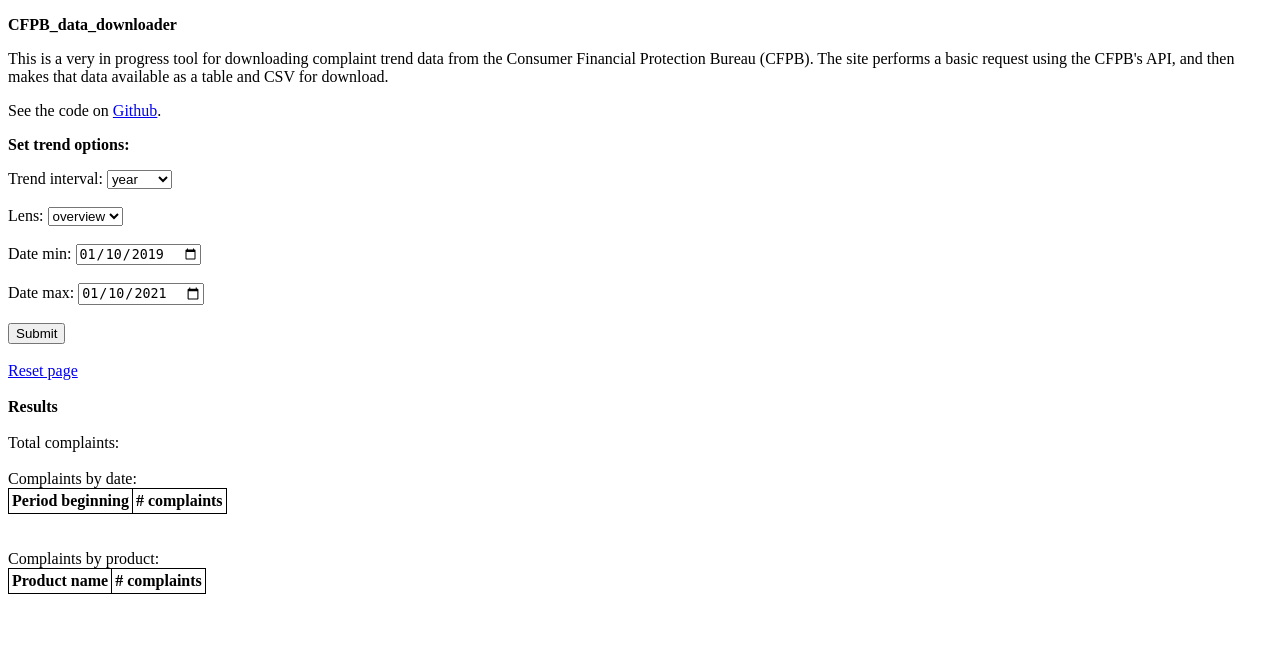
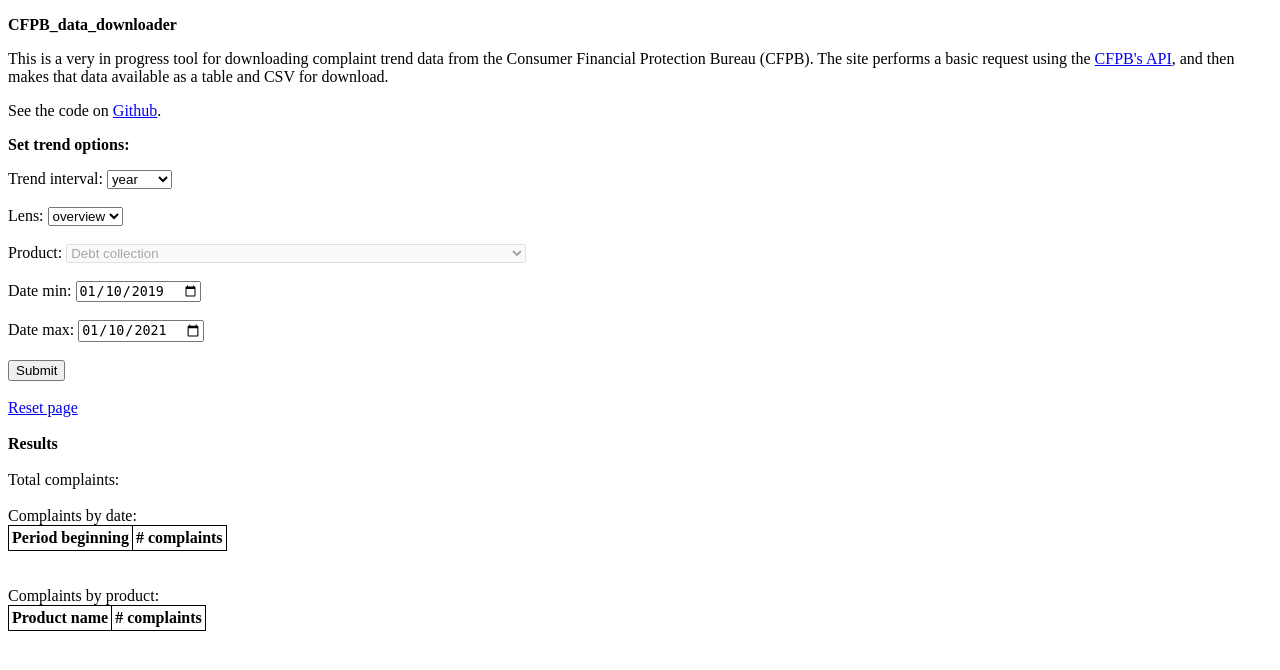
Before and after one commit to gweissman86/cfpb_data_downloader, a PHP site: page / in a window 1280 px wide. Shown: the top 670 px of the page. Run offline with PHP 8.4, Linux system fonts and the light colour scheme; lists and menus that the app fills with data are empty.

Commit message:
product dropdown updates

```diff
--- a/index.php
+++ b/index.php
@@ -24,7 +24,7 @@ table {
 <p><strong>CFPB_data_downloader</strong></p>
 
 <div id="intro_graf">
-<p>This is a very in progress tool for downloading complaint trend data from the Consumer Financial Protection Bureau (CFPB). The site performs a basic request using the CFPB's API, and then makes that data available as a table and CSV for download.</p>
+<p>This is a very in progress tool for downloading complaint trend data from the Consumer Financial Protection Bureau (CFPB). The site performs a basic request using the <a href="https://cfpb.github.io/api/ccdb/index.html">CFPB's API</a>, and then makes that data available as a table and CSV for download.</p>
 <p>See the code on <a href="https://github.com/gweissman86/cfpb_data_downloader">Github</a>.</p>
 </div>
 
@@ -36,8 +36,13 @@ table {
   </select>  <br><br>
 
   <label for="lens">Lens:</label>
-  <select id="lens" name="lens">
+  <select id="lens" name="lens" onload="disableProductsDropdown()", onchange="disableProductsDropdown()">
   </select>  <br><br>
+
+  <label for="focus">Product:</label>
+  <select id="focus" name="focus">
+  </select>  <br><br>
+
   <label for="date_received_min">Date min:</label>
   <input type="date" id="date_received_min" name="date_received_min"><br><br>
   <label for="date_received_max">Date max:</label>
@@ -91,7 +96,11 @@ if (!empty($_GET)) {
 const data = <?php echo $response?>;
 
 // set up dropdowns
-const dropdowns = {'trend_interval': ['year', 'quarter', 'month', 'week', 'day'], 'lens': ['overview', 'product']}
+const products = ['Debt collection', 'Money transfer, virtual currency, or money service', 'Credit reporting, credit repair services, or other personal consumer reports',
+ 'Checking or savings account', 'Credit card or prepaid card', 'Vehicle loan or lease', 'Mortgage', 'Student loan',
+ 'Payday loan, title loan, or personal loan']
+
+const dropdowns = {'trend_interval': ['year', 'quarter', 'month', 'week', 'day'], 'lens': ['overview', 'product'], 'focus': products}
 
 for (dropdown in dropdowns){
     for (option of dropdowns[dropdown]){
@@ -102,9 +111,26 @@ for (dropdown in dropdowns){
     };
 };
 
+
+
+function disableProductsDropdown(){
+  let lens = document.getElementById('lens');
+  let focus = document.getElementById('focus');
+  if (lens.value == 'product'){
+    focus.disabled = false;
+  } else {
+    focus.disabled = true;
+  }
+};
+
 </script>
 
 <script type="text/javascript" src="src/cfpb_script.js"></script>
 
+<script>
+// Set disabled product dropdown on page load.
+disableProductsDropdown();
+</script>
+
 </body>
 </html>
```
